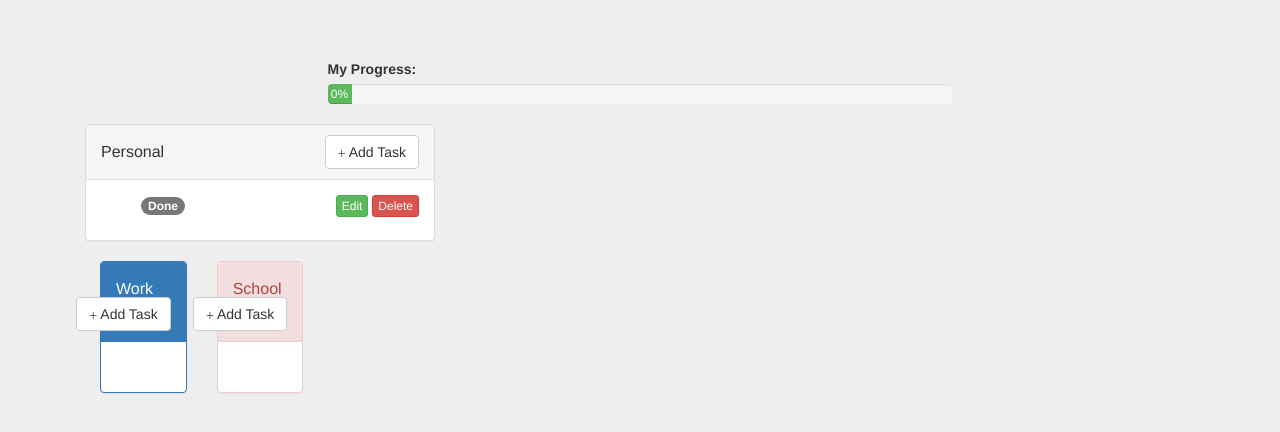
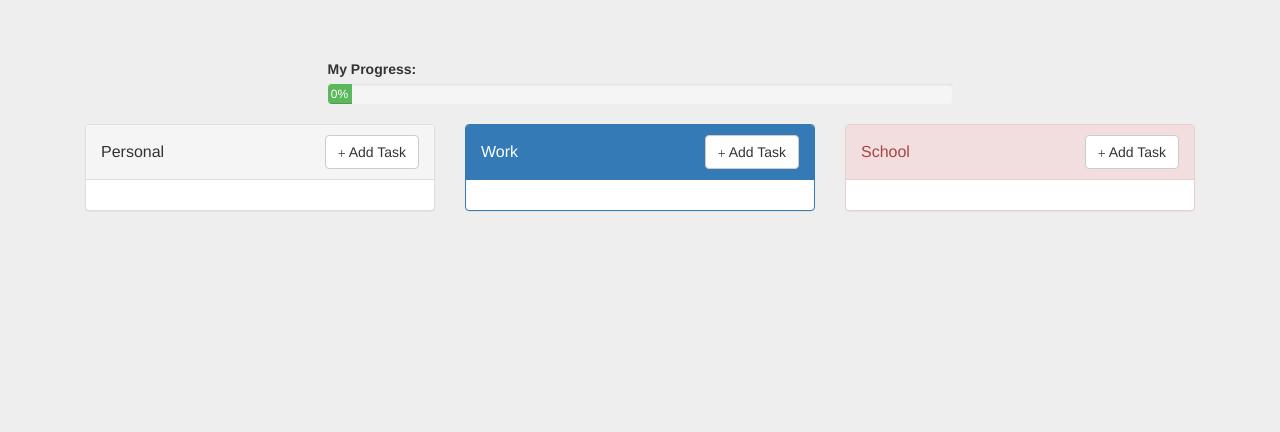
Before and after one commit to mwkim0919/myTask, a Django app: page /groupview/ in a window 1280 px wide. Shown: the part 51-483 px from the top of the page. Run offline with Django 3.2, Linux system fonts and the light colour scheme; the visitor is signed in with stand-in values (Sample User, id 1); data comes from the database, SQL or seed files in the repository; data that the repository does not hold is empty; parts of the project's set-up code (start-up, migrations or seed data) failed here and were passed over; some libraries are stand-ins or nearby versions; some web fonts are replaced.

Commit message:
finished styling of groupview draft

```diff
--- a/task/static/task/css/style.css
+++ b/task/static/task/css/style.css
@@ -7,11 +7,11 @@ span#username {
 }
 
 ul {
-	display: block;
-	list-style-type: disc;
+	/*display: block;*/
 	list-style: none;
 }
 
 li {
-	display: list-item;
+	list-style: none;
+	/*display: list-item;*/
 }
--- a/templates/task/groupview.html
+++ b/templates/task/groupview.html
@@ -28,38 +28,23 @@
 				</div>
 				<div class="panel-body">
 					<div class="task-content">
-						<ul class="task-list">
+						{% for task in pTasks %}
 							<li>
-								<div class="task-title">
-									<span class="task-title-sp">{{ task.taskName }}</span>
+								<b>{{ task.taskName }}</b>
+								{% if task.done == True %}
 								<span class="badge bg-theme">Done</span>
+								{% endif %}
 								<div class="pull-right hidden-phone">
 									<button class="btn btn-success btn-xs">Edit</button>
 									<button class="btn btn-danger btn-xs">Delete</button>
 								</div>
-								</div>
-							</li>
-						</ul>
-					<!-- <table class="table table-hover">
-					{% for task in pTasks %}
-						{% if task.done == True %}
-							<tr class="success">
-								<td class="col-md-6"><b>{{ task.taskName }}</b></td>
-								<td><button class="btn btn-success" type="submit">Edit</button>
-								<button class="btn btn-danger" type="submit">Delete</button></td>
-							</tr>
-						{% else %}
-							<tr class="danger">
-								<td class="col-md-6"><b>{{ task.taskName }}</b></td>
-								<td><button class="btn btn-success" type="submit">Edit</button>
-								<button class="btn btn-danger" type="submit">Delete</button></td>
-							</tr>
-						{% endif %}
+							</li><hr>
 						{% endfor %}
-					</table> -->
 					</div>
 				</div>
 			</div>
+		</div>
+
 		<div class="col-lg-4">
 			<div class="panel panel-primary">
 				<div class="panel-heading clearfix">
@@ -71,26 +56,24 @@
 					</div>
 				</div>
 				<div class="panel-body">
-					<table class="table table-hover">
+					<div class="task-content">
 						{% for task in wTasks %}
+							<li>
+								<b>{{ task.taskName }}</b>
 								{% if task.done == True %}
-							<tr class="success">
-								<td class="col-md-6"><b>{{ task.taskName }}</b></td>
-								<td><button class="btn btn-success" type="submit">Edit</button>
-								<button class="btn btn-danger" type="submit">Delete</button></td>
-							</tr>
-						{% else %}
-							<tr class="danger">
-								<td class="col-md-6"><b>{{ task.taskName }}</b></td>
-								<td><button class="btn btn-success" type="submit">Edit</button>
-								<button class="btn btn-danger" type="submit">Delete</button></td>
-							</tr>
+									<span class="badge bg-theme">Done</span>
 								{% endif %}
+								<div class="pull-right hidden-phone">
+									<button class="btn btn-success btn-xs">Edit</button>
+									<button class="btn btn-danger btn-xs">Delete</button>
+								</div>
+							</li><hr>
 						{% endfor %}
-					</table>
 					</div>
 				</div>
 			</div>
+		</div>
+
 		<div class="col-lg-4">
 			<div class="panel panel-danger">
 				<div class="panel-heading clearfix">
@@ -102,23 +85,20 @@
 					</div>
 				</div>
 				<div class="panel-body">
-					<table class="table table-hover">
+					<div class="task-content">
 						{% for task in sTasks %}
+							<li>
+								<b>{{ task.taskName }}</b>
 								{% if task.done == True %}
-							<tr class="success">
-								<td class="col-md-6"><b>{{ task.taskName }}</b></td>
-								<td><button class="btn btn-success" type="submit">Edit</button>
-								<button class="btn btn-danger" type="submit">Delete</button></td>
-							</tr>
-						{% else %}
-							<tr class="danger">
-								<td class="col-md-6"><b>{{ task.taskName }}</b></td>
-								<td><button class="btn btn-success" type="submit">Edit</button>
-								<button class="btn btn-danger" type="submit">Delete</button></td>
-							</tr>
+								<span class="badge bg-theme">Done</span>
 								{% endif %}
+								<div class="pull-right hidden-phone">
+									<button class="btn btn-success btn-xs">Edit</button>
+									<button class="btn btn-danger btn-xs">Delete</button>
+								</div>
+							</li><hr>
 						{% endfor %}
-					</table>
+					</div>
 				</div>
 			</div>
 		</div>
```
Lines whose indentation alone changed are shown as unchanged.
